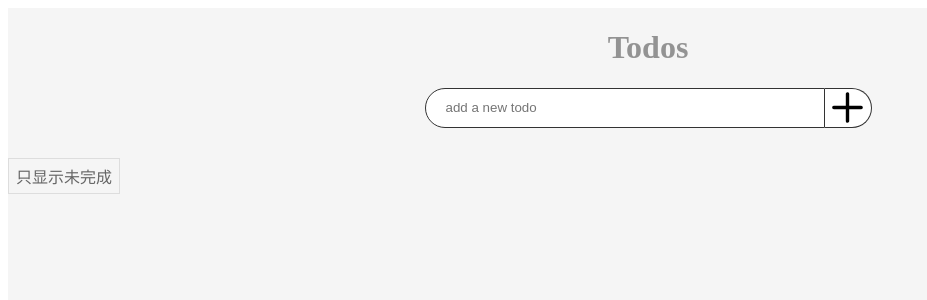
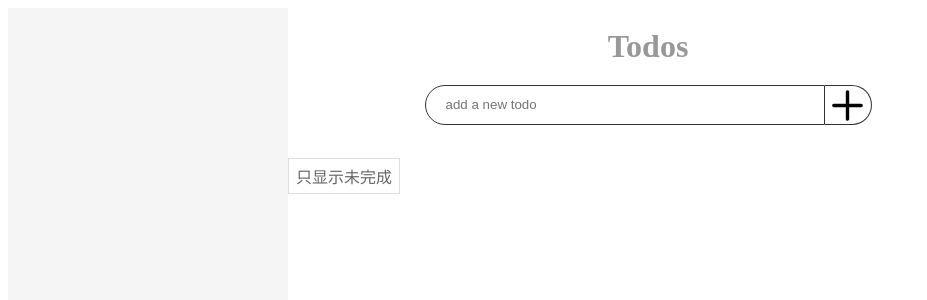
Before and after one commit to z-ph/todo-vue3, a Vue app: page / in a window 1280 px wide. Shown: the top 300 px of the page, without its empty margins (0-927 px from the left). Built offline with nearby package versions, Linux system fonts and the light colour scheme.

Commit message:
优化布局

```diff
--- a/src/App.vue
+++ b/src/App.vue
@@ -59,6 +59,10 @@
 </script>
 
 <style>
+	h1 {
+		margin: 0;
+		padding: 20px;
+	}
 	.side-bar {
 		position: absolute;
 		top: 150px;
@@ -82,14 +86,22 @@
 
 	#app {
 		background-color: #f5f5f5;
+		position: absolute;
+		height: 100vh;
 		width: 100%;
-		position: absolute;
-		display: flex;
-		flex-direction: column;
-		align-items: stretch;
+	}
+	#todo {
+		position: relative;
+		width: 720px;
+		background: #fff;
+		margin: 0 auto;
 		height: 100vh;
 	}
-
+	@media (max-width: 720px) {
+		#todo {
+			width: calc(100vw - 30px);
+		}
+	}
 	.input-group {
 		display: flex;
 		justify-content: center;
```
